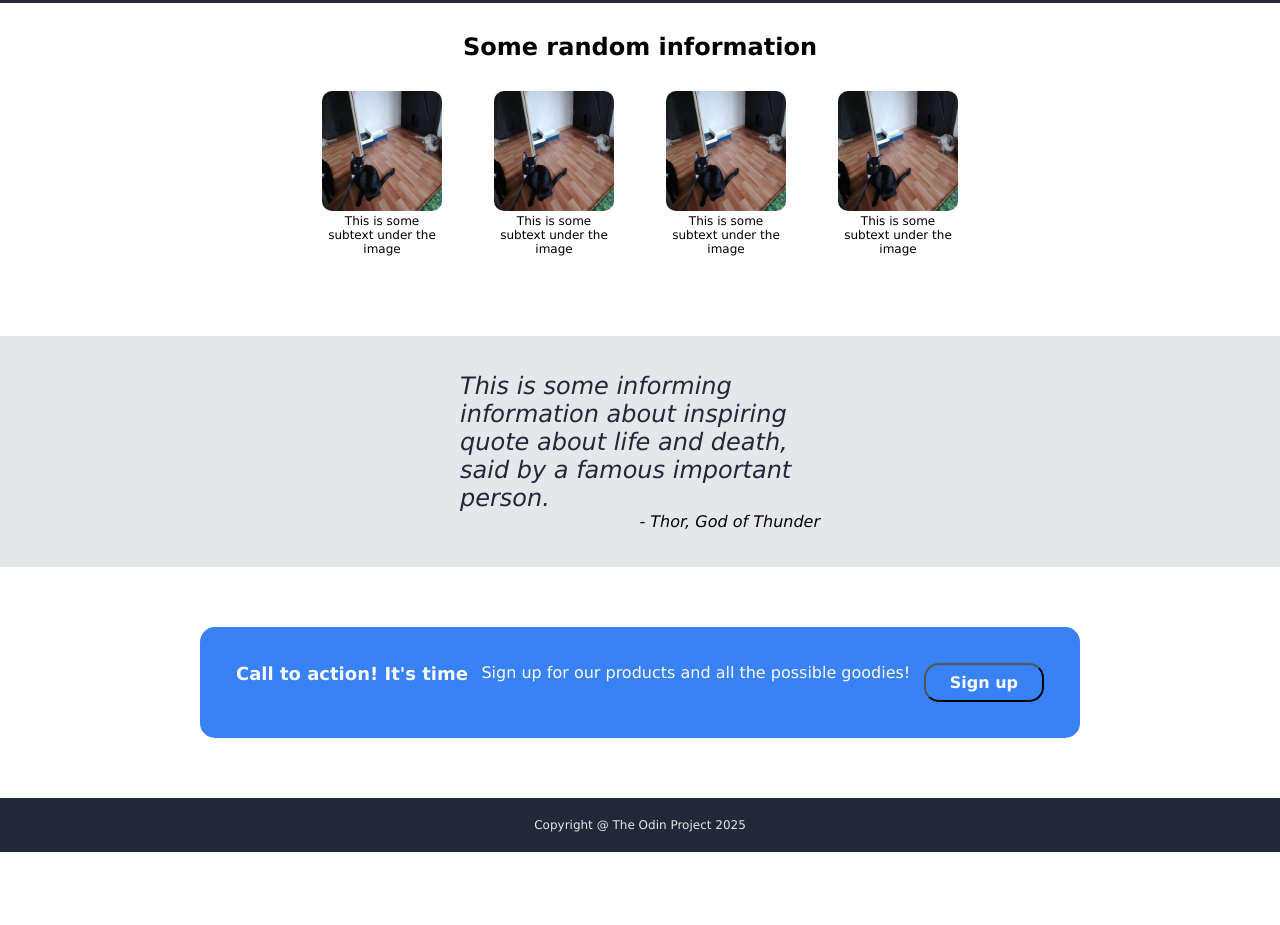
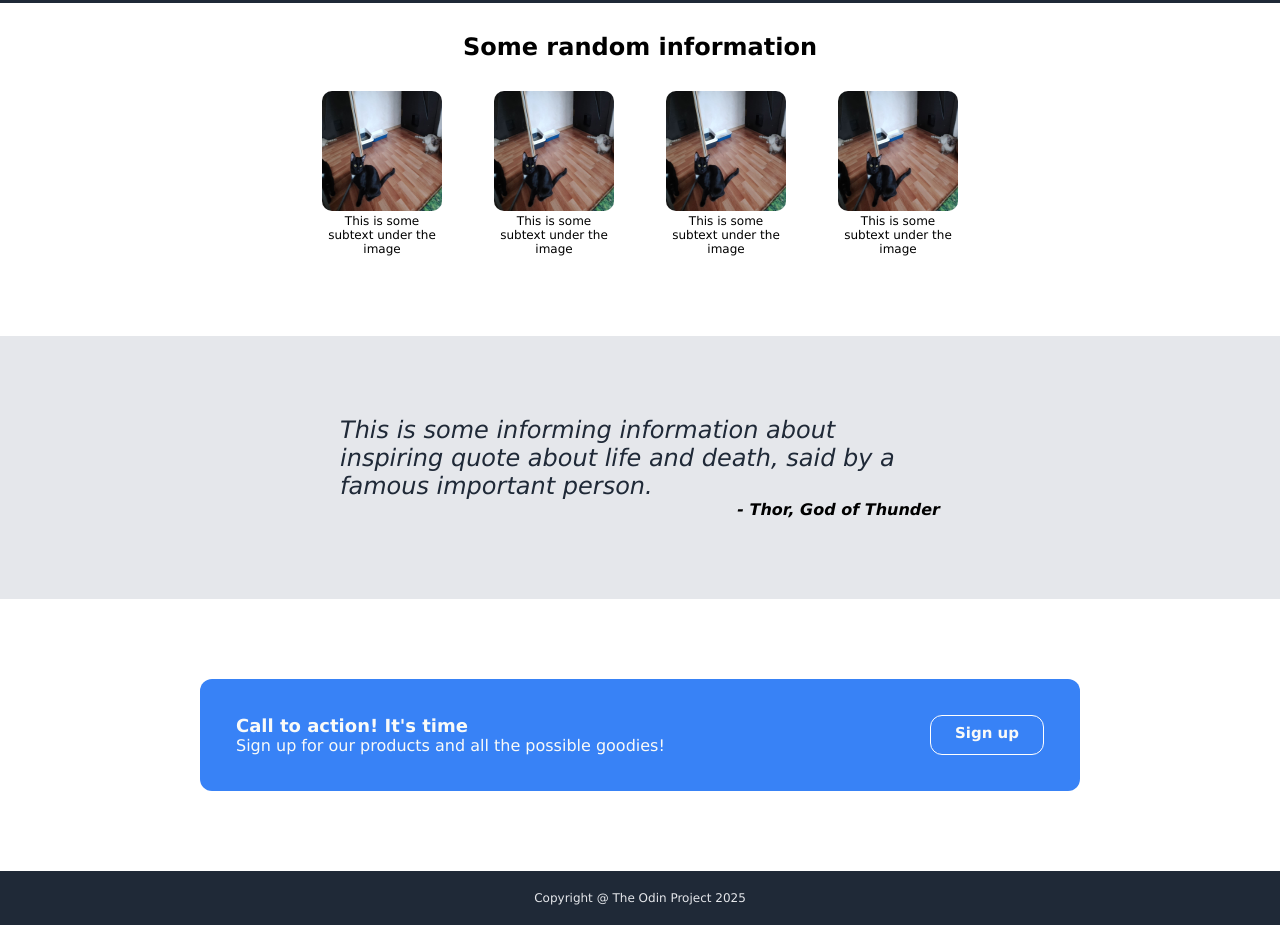
Before and after one commit to MishaWu/landing-page, a plain HTML site: page index.html in a window 1280 px wide. Shown: the part 517-1442 px from the top of the page. Before the commit the page ends 1369 px from the top, so only its background shows below. Drawn offline with Linux system fonts and the light colour scheme.

Commit message:
lower half css done

```diff
--- a/index.html
+++ b/index.html
@@ -54,9 +54,9 @@
     </div>
     <div class="call">
         <div class="action">
-            <p>Call to action! It's time</p>
+            <p class="time">Call to action! It's time</p>
+            <p class="goodies">Sign up for our products and all the possible goodies!</p>
         </div>
-        <p>Sign up for our products and all the possible goodies!</p>
         <button>Sign up</button>
     </div>
     </div>
--- a/styles.css
+++ b/styles.css
@@ -47,9 +47,10 @@ button {
     display: flex;
     padding: 8px 24px;
     font-weight: 900;
-    font-size: 16px;
+    font-size: 15px;
     justify-content: center;
-    flex-basis: auto;
+    max-width: 140px;
+    border: 0;
 }
 
 .hero-main, footer, header {
@@ -95,32 +96,47 @@ button {
     font-style: italic;
     font-size: 24px;
     display: flex;
-    padding: 36px 460px;
+    padding: 80px 340px;
     flex-direction: column;
 }
 
 .who {
     text-align: end;
     font-size: 16px;
+    font-weight: 900;
     color: black;
 }
 
 .call, button {
     background-color: #3882F6;
     color: #F9FAF8;
-    border-radius: 15px;
+    border-radius: 12px;
 }
 
 .call {
     display: flex;
     justify-content: space-between;
     padding: 36px;
-    margin: 60px 200px;
+    margin: 80px 200px;
 }
 
 .action {
+    display: flex;
+    flex-direction: column;
+    justify-content: flex-start;
+}
+
+.action .time {
     font-weight: 900;
     font-size: 18px;
+}
+
+.action .goodies {
+    font-size: 16px;
+}
+
+.call button {
+    border: 1px solid white;
 }
 
 ul {
```
